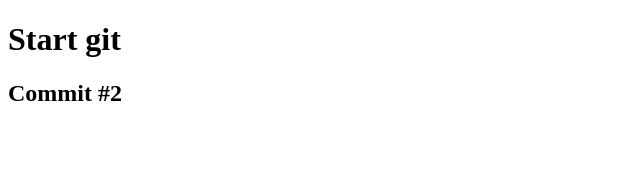
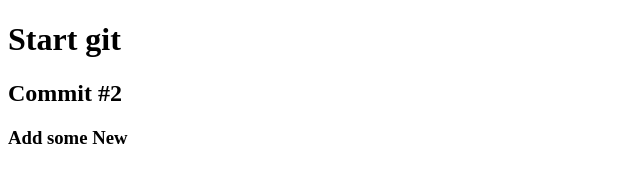
Before and after one commit to vladyslavkyrylenko/vladwarner, a plain HTML site: page index.html in a window 1280 px wide. Shown: the whole page, without its empty margins (0-640 px from the left). Drawn offline with Linux system fonts and the light colour scheme.

```diff
--- a/index.html
+++ b/index.html
@@ -13,6 +13,7 @@
 
    <h1>Start git</h1>
    <h2>Commit #2</h2>
+   <h3>Add some New</h3>
 
 </body>
 
```
